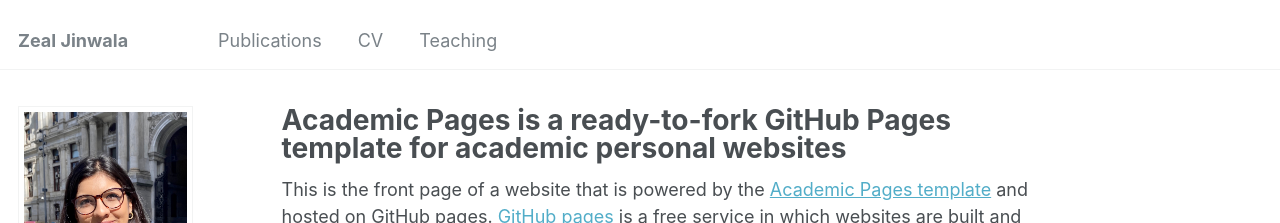
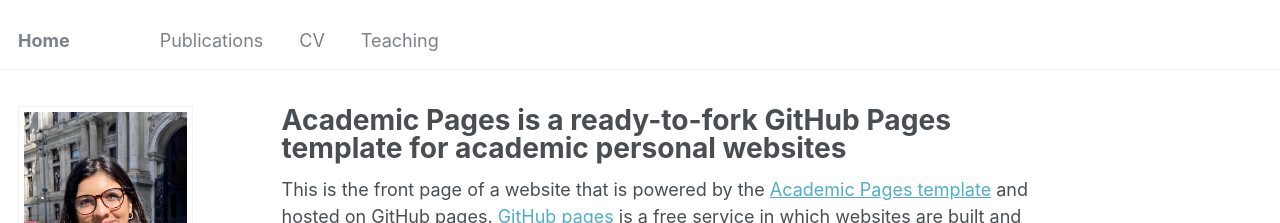
Before and after one commit to zealjinwala/zealjinwala.github.io, a Jekyll site: the page built from _pages/about.md, in a window 1280 px wide. Shown: the top 223 px of the page. Built offline with Jekyll 4.4.1, drawn with Linux system fonts in a browser that asks for light colours; some web fonts are replaced.

Commit message:
changed header

```diff
--- a/_config.yml
+++ b/_config.yml
@@ -8,7 +8,7 @@
 
 # Basic Site Settings
 locale                   : "en-US"
-title                    : "Zeal Jinwala"
+title                    : "Home"
 title_separator          : "-"
 name                     : &name "Zeal"
 description              : &description "personal description"
```
